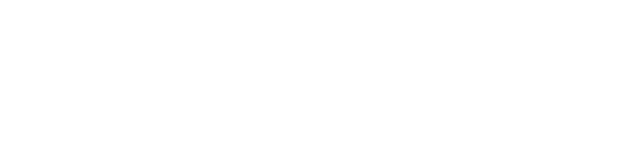
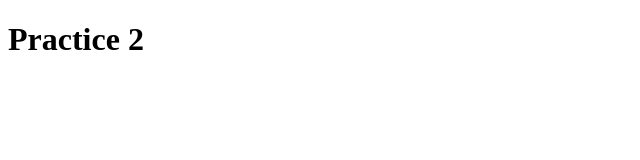
Before and after one commit to itermaat/practice2, a plain HTML site: page index.html in a window 1280 px wide. Shown: the whole page, without its empty margins (0-640 px from the left). Drawn offline with Linux system fonts and the light colour scheme.

Commit message:
add header

```diff
--- a/index.html
+++ b/index.html
@@ -4,6 +4,6 @@
 	<title></title>
 </head>
 <body>
-
+	<h1>Practice 2</h1>
 </body>
 </html>
```
